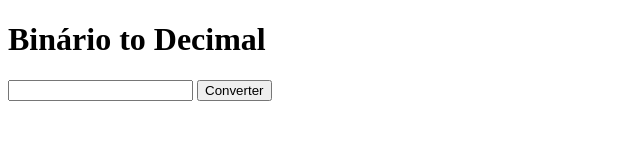
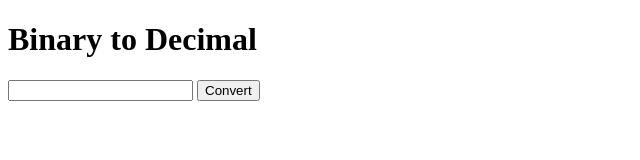
Before and after one commit to juniorwmr/juniorwmr.github.io, a plain HTML site: page Bin2Dec/index.html in a window 1280 px wide. Shown: the whole page, without its empty margins (0-640 px from the left). Drawn offline with Linux system fonts and the light colour scheme.

Commit message:
adding Bin2Dec

```diff
--- a/Bin2Dec/index.html
+++ b/Bin2Dec/index.html
@@ -10,10 +10,10 @@
 <body>
 
     <div id='root'>
-        <h1>Binário to Decimal</h1>
+        <h1>Binary to Decimal</h1>
         <form id='form'>
             <input type='number' name='bin' id='bin' maxlength="8" />
-            <button type="submit">Converter</button>
+            <button type="submit">Convert</button>
         </form>
         <a id='result'></a>
     </div>
```
